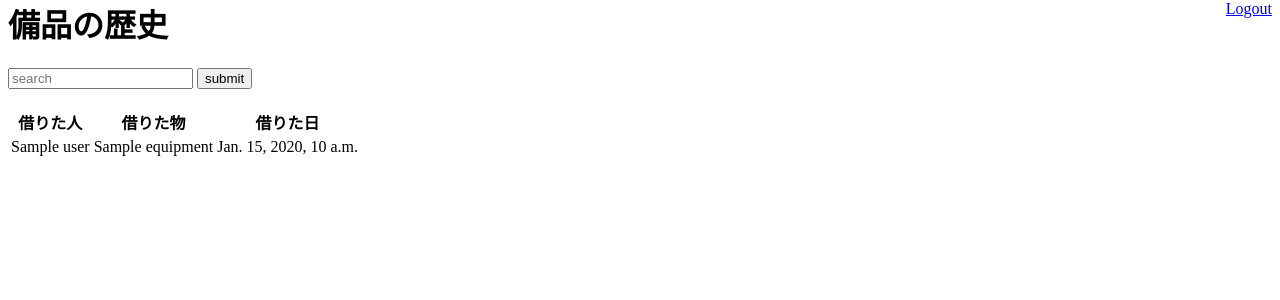
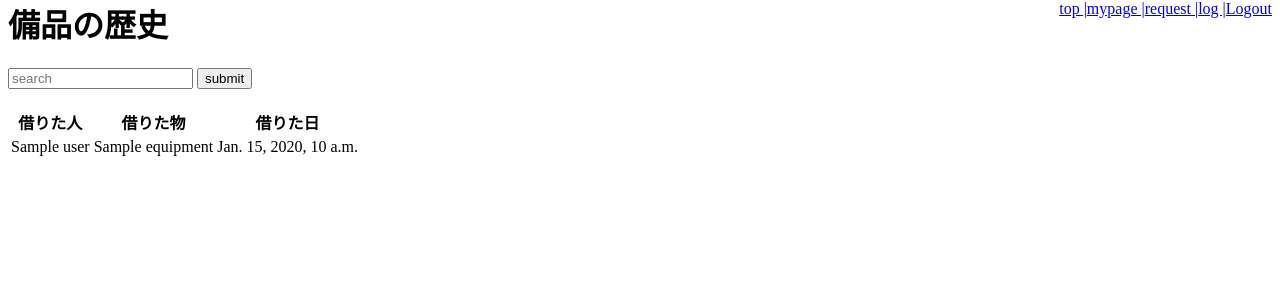
Before and after one commit to XMLPro/ManagementSystem, a Django app: template system/templates/logView.html in a window 1280 px wide. Shown: the part 21-321 px from the top of the page. Run offline with Django 3.2, Linux system fonts and the light colour scheme; the template is opened without the code that fills it: most values are stand-ins (such as "Sample title", 1, 10 or a date in 2020).

Commit message:
各画面に飛べるようにリンクを設置

```diff
--- a/system/templates/base.html
+++ b/system/templates/base.html
@@ -18,6 +18,10 @@
   <body>
     <header>
       <a href="/logout" style="float:right">Logout</a>
+      <a href="/system/log" style="float:right">log |</a>
+      <a href="/system/request" style="float:right">request |</a>
+      <a href="/system/mypage" style="float:right">mypage |</a>
+      <a href="/system" style="float:right">top |</a>
       <h1>{% block pagetitle %}{% endblock %}</h1>
       {% block header %}{% endblock %}
     </header>
```
